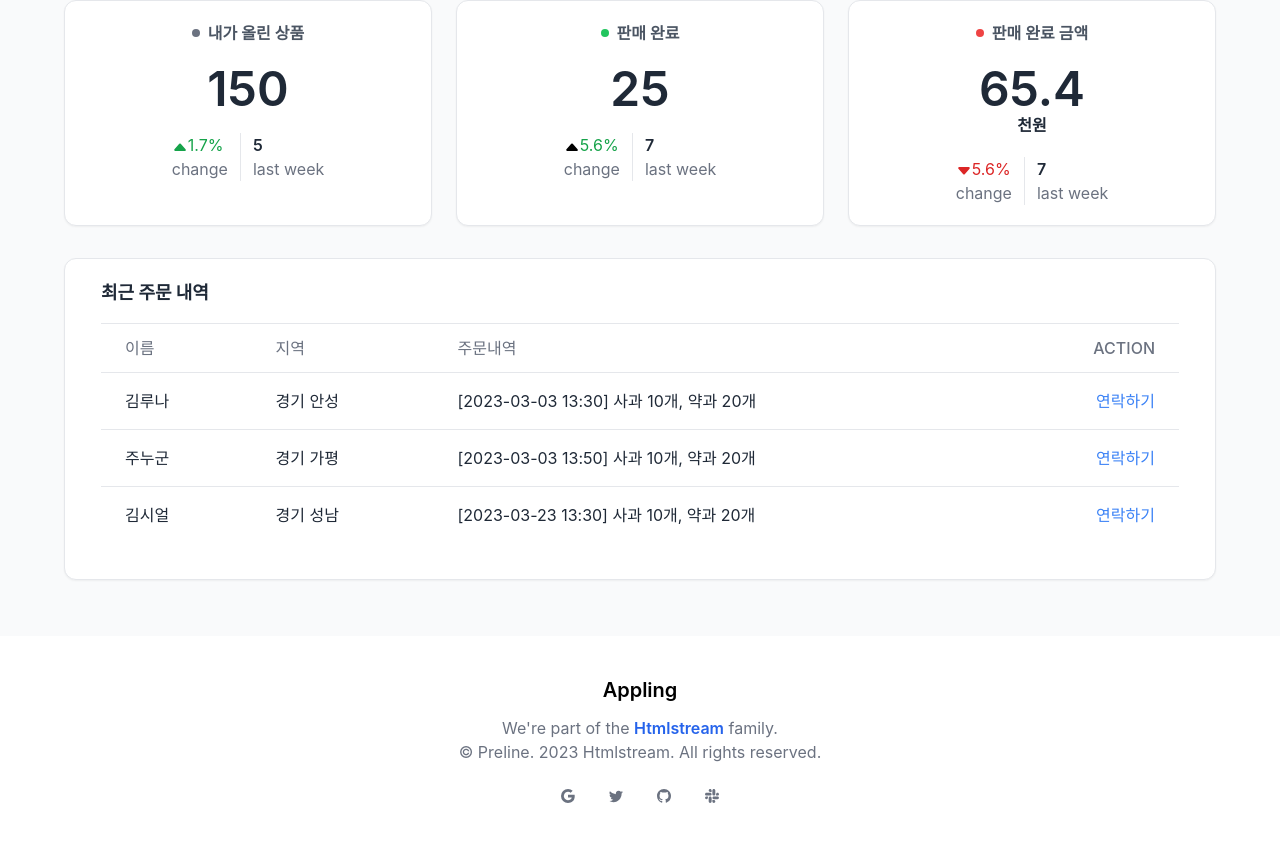
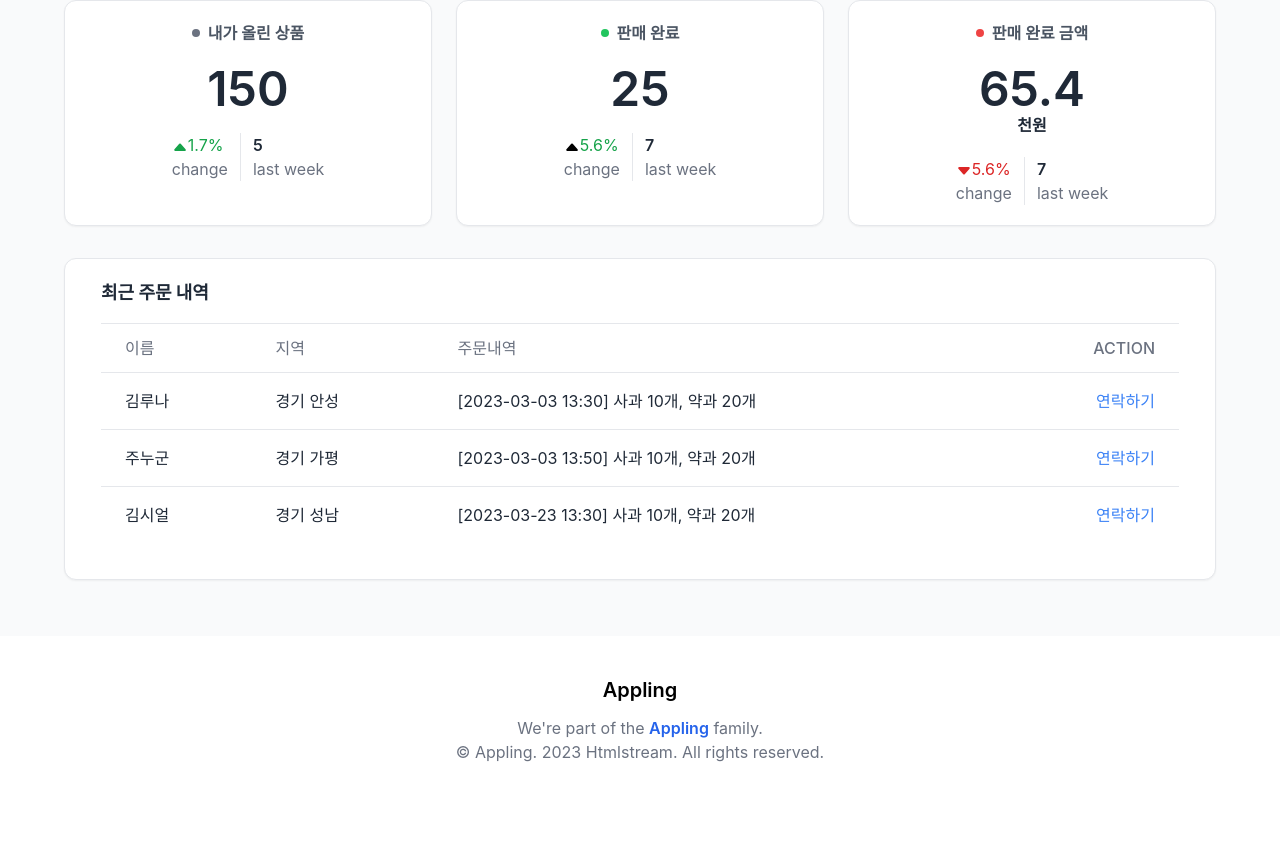
Before and after one commit to appling-c/appling-fe, a Vue app: page /admin in a window 1280 px wide. Shown: the part 334-1176 px from the top of the page. After the commit the page ends 1138 px from the top, so only its background shows below. Built offline with nearby package versions, Linux system fonts and the light colour scheme; a small style sheet from the web is missing.

Commit message:
소개글 불러오기 작업중

```diff
--- a/src/App.vue
+++ b/src/App.vue
@@ -15,34 +15,9 @@
     <!-- End Col -->
 
     <div class="mt-3">
-      <p class="text-gray-500">We're part of the <a class="font-semibold text-blue-600 hover:text-blue-700 dark:text-blue-500 dark:hover:text-blue-400" href="#">Htmlstream</a> family.</p>
-      <p class="text-gray-500">© Preline. 2023 Htmlstream. All rights reserved.</p>
+      <p class="text-gray-500">We're part of the <a class="font-semibold text-blue-600 hover:text-blue-700 dark:text-blue-500 dark:hover:text-blue-400" href="#">Appling</a> family.</p>
+      <p class="text-gray-500">© Appling. 2023 Htmlstream. All rights reserved.</p>
     </div>
-
-    <!-- Social Brands -->
-    <div class="mt-3 space-x-2">
-      <a class="inline-flex justify-center items-center w-10 h-10 text-center text-gray-500 hover:bg-gray-100 rounded-full focus:outline-none focus:ring-2 focus:ring-blue-600 focus:ring-offset-2 focus:ring-offset-white transition dark:text-gray-500 dark:hover:text-gray-200 dark:hover:bg-gray-800" href="#">
-        <svg class="w-3.5 h-3.5" xmlns="http://www.w3.org/2000/svg" width="16" height="16" fill="currentColor" viewBox="0 0 16 16">
-          <path d="M15.545 6.558a9.42 9.42 0 0 1 .139 1.626c0 2.434-.87 4.492-2.384 5.885h.002C11.978 15.292 10.158 16 8 16A8 8 0 1 1 8 0a7.689 7.689 0 0 1 5.352 2.082l-2.284 2.284A4.347 4.347 0 0 0 8 3.166c-2.087 0-3.86 1.408-4.492 3.304a4.792 4.792 0 0 0 0 3.063h.003c.635 1.893 2.405 3.301 4.492 3.301 1.078 0 2.004-.276 2.722-.764h-.003a3.702 3.702 0 0 0 1.599-2.431H8v-3.08h7.545z"/>
-        </svg>
-      </a>
-      <a class="inline-flex justify-center items-center w-10 h-10 text-center text-gray-500 hover:bg-gray-100 rounded-full focus:outline-none focus:ring-2 focus:ring-blue-600 focus:ring-offset-2 focus:ring-offset-white transition dark:text-gray-500 dark:hover:text-gray-200 dark:hover:bg-gray-800" href="#">
-        <svg class="w-3.5 h-3.5" xmlns="http://www.w3.org/2000/svg" width="16" height="16" fill="currentColor" viewBox="0 0 16 16">
-          <path d="M5.026 15c6.038 0 9.341-5.003 9.341-9.334 0-.14 0-.282-.006-.422A6.685 6.685 0 0 0 16 3.542a6.658 6.658 0 0 1-1.889.518 3.301 3.301 0 0 0 1.447-1.817 6.533 6.533 0 0 1-2.087.793A3.286 3.286 0 0 0 7.875 6.03a9.325 9.325 0 0 1-6.767-3.429 3.289 3.289 0 0 0 1.018 4.382A3.323 3.323 0 0 1 .64 6.575v.045a3.288 3.288 0 0 0 2.632 3.218 3.203 3.203 0 0 1-.865.115 3.23 3.23 0 0 1-.614-.057 3.283 3.283 0 0 0 3.067 2.277A6.588 6.588 0 0 1 .78 13.58a6.32 6.32 0 0 1-.78-.045A9.344 9.344 0 0 0 5.026 15z"/>
-        </svg>
-      </a>
-      <a class="inline-flex justify-center items-center w-10 h-10 text-center text-gray-500 hover:bg-gray-100 rounded-full focus:outline-none focus:ring-2 focus:ring-blue-600 focus:ring-offset-2 focus:ring-offset-white transition dark:text-gray-500 dark:hover:text-gray-200 dark:hover:bg-gray-800" href="#">
-        <svg class="w-3.5 h-3.5" xmlns="http://www.w3.org/2000/svg" width="16" height="16" fill="currentColor" viewBox="0 0 16 16">
-          <path d="M8 0C3.58 0 0 3.58 0 8c0 3.54 2.29 6.53 5.47 7.59.4.07.55-.17.55-.38 0-.19-.01-.82-.01-1.49-2.01.37-2.53-.49-2.69-.94-.09-.23-.48-.94-.82-1.13-.28-.15-.68-.52-.01-.53.63-.01 1.08.58 1.23.82.72 1.21 1.87.87 2.33.66.07-.52.28-.87.51-1.07-1.78-.2-3.64-.89-3.64-3.95 0-.87.31-1.59.82-2.15-.08-.2-.36-1.02.08-2.12 0 0 .67-.21 2.2.82.64-.18 1.32-.27 2-.27.68 0 1.36.09 2 .27 1.53-1.04 2.2-.82 2.2-.82.44 1.1.16 1.92.08 2.12.51.56.82 1.27.82 2.15 0 3.07-1.87 3.75-3.65 3.95.29.25.54.73.54 1.48 0 1.07-.01 1.93-.01 2.2 0 .21.15.46.55.38A8.012 8.012 0 0 0 16 8c0-4.42-3.58-8-8-8z"/>
-        </svg>
-      </a>
-      <a class="inline-flex justify-center items-center w-10 h-10 text-center text-gray-500 hover:bg-gray-100 rounded-full focus:outline-none focus:ring-2 focus:ring-blue-600 focus:ring-offset-2 focus:ring-offset-white transition dark:text-gray-500 dark:hover:text-gray-200 dark:hover:bg-gray-800" href="#">
-        <svg class="w-3.5 h-3.5" xmlns="http://www.w3.org/2000/svg" width="16" height="16" fill="currentColor" viewBox="0 0 16 16">
-          <path d="M3.362 10.11c0 .926-.756 1.681-1.681 1.681S0 11.036 0 10.111C0 9.186.756 8.43 1.68 8.43h1.682v1.68zm.846 0c0-.924.756-1.68 1.681-1.68s1.681.756 1.681 1.68v4.21c0 .924-.756 1.68-1.68 1.68a1.685 1.685 0 0 1-1.682-1.68v-4.21zM5.89 3.362c-.926 0-1.682-.756-1.682-1.681S4.964 0 5.89 0s1.68.756 1.68 1.68v1.682H5.89zm0 .846c.924 0 1.68.756 1.68 1.681S6.814 7.57 5.89 7.57H1.68C.757 7.57 0 6.814 0 5.89c0-.926.756-1.682 1.68-1.682h4.21zm6.749 1.682c0-.926.755-1.682 1.68-1.682.925 0 1.681.756 1.681 1.681s-.756 1.681-1.68 1.681h-1.681V5.89zm-.848 0c0 .924-.755 1.68-1.68 1.68A1.685 1.685 0 0 1 8.43 5.89V1.68C8.43.757 9.186 0 10.11 0c.926 0 1.681.756 1.681 1.68v4.21zm-1.681 6.748c.926 0 1.682.756 1.682 1.681S11.036 16 10.11 16s-1.681-.756-1.681-1.68v-1.682h1.68zm0-.847c-.924 0-1.68-.755-1.68-1.68 0-.925.756-1.681 1.68-1.681h4.21c.924 0 1.68.756 1.68 1.68 0 .926-.756 1.681-1.68 1.681h-4.21z"/>
-        </svg>
-      </a>
-    </div>
-    <!-- End Social Brands -->
   </div>
   <!-- End Grid -->
 </footer>
--- a/src/components/admin/contents/brandshop.vue
+++ b/src/components/admin/contents/brandshop.vue
@@ -102,8 +102,11 @@ export default defineComponent({
       async save() {
           console.log(this.editor.getHTML())
           const formData = new FormData();
-          const content = this.editor.getHTML(); // the body of the new file…
+          //const content = this.editor.getHTML(); // the body of the new file…
+          const content = `<h1><img src="https://appling-s3.s3.ap-northeast-2.amazonaws.com/image/4/20230710/150542_0.jpeg" alt="b3911f649e325b7be6991ae7a67bf876.jpeg" contenteditable="false">햇살을 가득 담은 평창 자연 햇살 농원 입니다.</h1><div contenteditable="false"><hr></div><h4>평창 700 고지에서 무공해 사과를 직접 재배하여 판매합니다.</h4><p><br></p><p>모든 주문은 카카오톡, 문자, 전화로 가능합니다.</p><p>아래의 번호로 문의를 남겨주세요.</p><p>010-1234-1222</p><h1>🚘 농원 둘러보기</h1><h5><strong>✔️ 영상으로 구경하기</strong></h5><p><a href="https://youtu.be/wgelJ8zYmFc?t=219">[평창시그니처5] 봉황마을 캠핑 (feat.평창사과)</a></p><p><br></p><h5><strong>✔️ 사진으로 둘러보기</strong></h5><p><br></p><h1>🚘 이런것들을 판매해요.</h1><h5><strong>✔️ 설 특집, 부사 구경하기</strong></h5><p><br></p><h5><strong>✔️ 9월 중순, 시나노 골드</strong></h5><p><br></p>`
+
           const blob = new Blob([content], { type: "application/x-www-form-urlencoded" });
+
           formData.append("html", blob, "test1.html");
 
           await api.savebrandshophtml(formData).then((response)=> {
--- a/src/components/admin/template/preview_brandshop.vue
+++ b/src/components/admin/template/preview_brandshop.vue
@@ -48,71 +48,24 @@
 <script>
 import Viewer from '@toast-ui/editor/dist/toastui-editor-viewer';
 
+import api from '../../../plugins/api';
 export default {
     mounted() {
         const content = `<h1><img src="https://appling-s3.s3.ap-northeast-2.amazonaws.com/image/4/20230710/150542_0.jpeg" alt="b3911f649e325b7be6991ae7a67bf876.jpeg" contenteditable="false">햇살을 가득 담은 평창 자연 햇살 농원 입니다.</h1><div contenteditable="false"><hr></div><h4>평창 700 고지에서 무공해 사과를 직접 재배하여 판매합니다.</h4><p><br></p><p>모든 주문은 카카오톡, 문자, 전화로 가능합니다.</p><p>아래의 번호로 문의를 남겨주세요.</p><p>010-1234-1222</p><h1>🚘 농원 둘러보기</h1><h5><strong>✔️ 영상으로 구경하기</strong></h5><p><a href="https://youtu.be/wgelJ8zYmFc?t=219">[평창시그니처5] 봉황마을 캠핑 (feat.평창사과)</a></p><p><br></p><h5><strong>✔️ 사진으로 둘러보기</strong></h5><p><br></p><h1>🚘 이런것들을 판매해요.</h1><h5><strong>✔️ 설 특집, 부사 구경하기</strong></h5><p><br></p><h5><strong>✔️ 9월 중순, 시나노 골드</strong></h5><p><br></p>`
         const id = this.$router.param;
-        console.log(id)
         new Viewer({
             el: document.querySelector('#viewer'),
             initialValue : content
         });
-        this.readSingleFile();
+        console.log('111')
+        this.readhtmlfile();
 
-        var request;
-        var url = "https://appling-s3.s3.ap-northeast-2.amazonaws.com/html/2/20230805/194929_0.html"
-        console.log(getFile())
-        function getFile(U) {
-          var X = new XMLHttpRequest();
-          X.open('GET', url, false);
-          X.send();
-        return X.responseText;
-
-        }
     },
     methods: {
-      readSingleFile(evt) {
-          //Retrieve the first (and only!) File from the FileList object
-          var f = "https://appling-s3.s3.ap-northeast-2.amazonaws.com/html/2/20230805/194929_0.html"
-
-           var req = new window.XMLHttpRequest();
-            req.open('GET', "https://appling-s3.s3.ap-northeast-2.amazonaws.com/html/2/20230805/194929_0.html", false);
-            req.onreadystatechange = () => {
-            if (req.readyState === 4 ) {
-              done = true;
-              callback(
-                !!(
-                  req.responseXML &&
-                  req.responseXML.title &&
-                  req.responseXML.title === "&&<"
-                ),
-              );
-            }
-          };
-            console.log(req)
-            try {
-              req.responseType = 'document';
-              console.log(req)
-            } catch(e) {
-              return true;
-            }
-            return false;
-
-          // if (f) {
-          //   var r = new FileReader();
-          //   r.onload = function(e) {
-          //     var contents = e.target.result;
-          //     alert( "Got the file.n"
-          //           +"name: " + f.name + "n"
-          //           +"type: " + f.type + "n"
-          //           +"size: " + f.size + " bytesn"
-          //           + "contents:" + contents
-          //         );
-          //   }
-          //   //r.readAsText(f);
-          // } else {
-          //   alert("Failed to load file");
-          // }
+      async readhtmlfile() {
+          await api.getsellerintroduce().then(response=> {
+            console.log(response)
+          })
         }
     }
 }
--- a/src/plugins/api.ts
+++ b/src/plugins/api.ts
@@ -18,11 +18,24 @@ const ENDPOINT = {
     CATEOGORYLIST : "/api/product/category",
     PRODUCTCOUNT : "/api/product/cnt",
     BRANDSHOPHTML : "/api/common/html",
-    DELIVERYINFO : "/api/member/recipient"
+    DELIVERYINFO : "/api/member/recipient",
+    MEMBERSELLERINTRODUCE : "/api/member/seller/introduce"
 
 }
 const api = {
-
+    /**
+     * 소개글 불러오기
+     */
+     getsellerintroduce: async function () {
+        return await instance.get(`${ENDPOINT.MEMBERSELLERINTRODUCE}`,{
+            // headers:{
+            //     'Content-Type': 'text/html'
+            // }
+        }).then((response:AxiosResponse) => {
+            console.log(response)
+            return response
+        })
+    },
     /**
      * 수령인 정보 수정
      */
```
Lines whose indentation alone changed are shown as unchanged.
